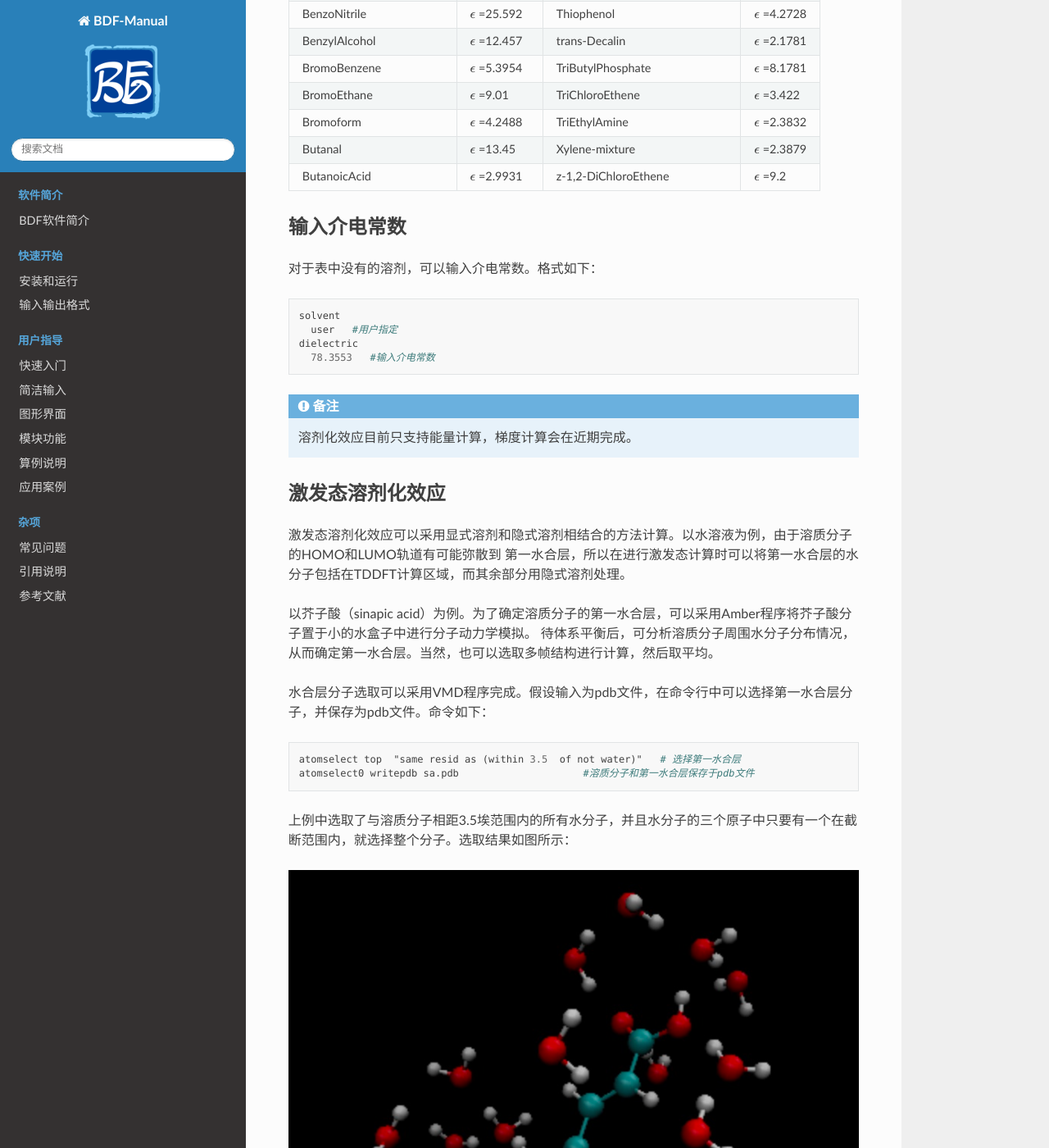
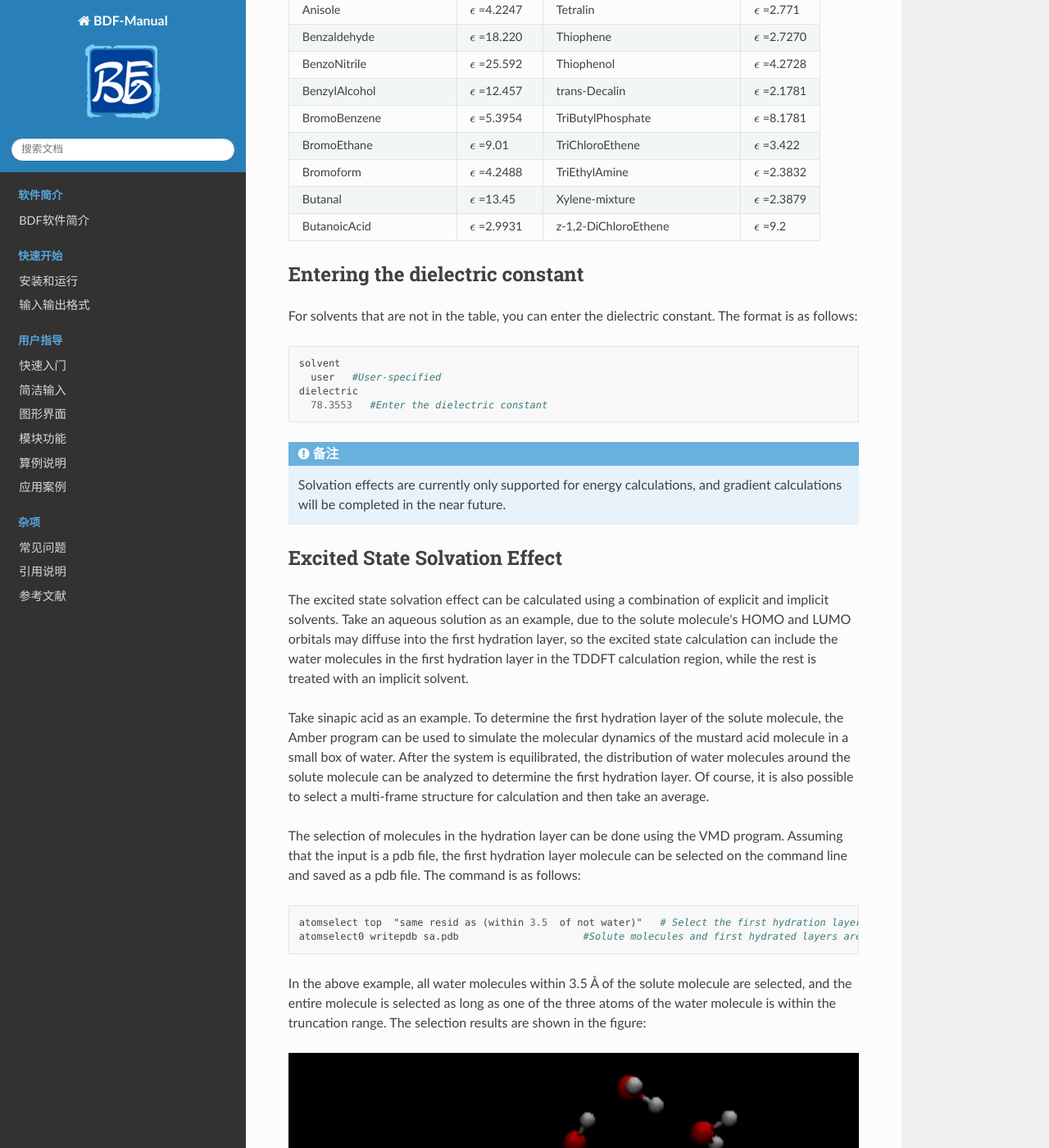
Before and after one commit to BDF-manual-maintenance/BDF-manual-en, a Sphinx documentation site: the page built from source/guide/Solvent-Model.rst, in a window 1280 px wide and 1400 px high, scrolled down 3817 px. Shown: the whole window at 82% size. Built offline with Sphinx 7.4.7 and the Read the Docs theme 2.0.0, drawn with Linux system fonts in a browser that asks for light colours; some of the changed text lies outside the part shown.

Commit message:
Update Solvent-Model.rst

```diff
--- a/source/guide/Solvent-Model.rst
+++ b/source/guide/Solvent-Model.rst
@@ -1,12 +1,13 @@
-溶剂化模型
+Solvation models
 ================================================
 
-溶剂化模型用于计算溶质和溶剂之间的相互作用，一般分为隐式溶剂模型（连续介质模型）和显式溶剂模型两种。 在BDF中，对于连续溶剂模型，我们采用
-ddCOSMO（domain-decomposition COSMO solvation model），对于显示溶剂模型我们采用QM/MM方法，结合pDymamo2.0程序包进行计算。
+Solvation models are used to calculate the interaction between solutes and solvents,
+and are generally divided into two types: implicit solvent models (continuous medium models) and explicit solvent models. In BDF, for the continuous solvent
+model, we use ddCOSMO (domain-decomposition COSMO solvation model), and for the display solvent model we use the QM/MM method in combination with the pDymamo2.0 program package for the calculation.
 
-溶剂化效应计算
+Calculation of solvation effects
 ------------------------------------------------
-BDF目前支持基态溶剂化效应计算，包括HF和DFT方法。以下是甲醛分子溶剂化效应计算的输入文件：
+BDF currently supports the calculation of base-state solvation effects, including HF and DFT methods. The following are the input files for the solventization effect calculation of formaldehyde molecules file:
 
 .. code-block:: bdf
 
@@ -33,14 +34,16 @@ BDF目前支持基态溶剂化效应计算，包括HF和DFT方法。以下是甲
   rks
   dft
     b3lyp
-  solvent   #溶剂化计算开关
-    water    #指定溶剂
+  solvent   #Solvation calculation
+    water    #Specify the solvent
   grid
     medium
   $END
 
-其中，在 ``SCF`` 中加入 ``solvent`` 关键词，表示要进行溶剂化效应计算，紧跟一行可以输入溶剂类型，这里是 ``water`` 。
-BDF中支持的溶剂类型列表如下：
+Where the solvent keyword is added to the ``SCF`` to indicate that a ``solvent`` effect calculation is to be performed, followed by a line where the solvent type, in this
+case ``water`` , can be entered.
+The list of solvent types supported in BDF is as follows:
+
 
 .. table::
 
@@ -139,45 +142,49 @@ BDF中支持的溶剂类型列表如下：
     ButanoicAcid               :math:`{\epsilon}` =2.9931    z-1,2-DiChloroEthene               :math:`{\epsilon}` =9.2
    ========================== ============================= ================================== =============================
 
-输入介电常数
+Entering the dielectric constant
 --------------------------------------------------------
 
-对于表中没有的溶剂，可以输入介电常数。格式如下：
+For solvents that are not in the table, you can enter the dielectric constant. The format is as follows:
 
 .. code-block:: bdf
 
   solvent
-    user   #用户指定
+    user   #User-specified
   dielectric
-    78.3553   #输入介电常数
+    78.3553   #Enter the dielectric constant
 
 
 .. note::
 
-   溶剂化效应目前只支持能量计算，梯度计算会在近期完成。
+   Solvation effects are currently only supported for energy calculations, and gradient calculations will be completed in the near future.
 
 
-激发态溶剂化效应
+Excited State Solvation Effect
 ----------------------------------------------------------
 
-激发态溶剂化效应可以采用显式溶剂和隐式溶剂相结合的方法计算。以水溶液为例，由于溶质分子的HOMO和LUMO轨道有可能弥散到
-第一水合层，所以在进行激发态计算时可以将第一水合层的水分子包括在TDDFT计算区域，而其余部分用隐式溶剂处理。
+The excited state solvation effect can be calculated using a combination of explicit and implicit solvents. Take an aqueous solution as an example, due to
+the solute molecule's HOMO and LUMO orbitals may diffuse into the first hydration layer, so the excited state calculation can include the water molecules in the
+first hydration layer in the TDDFT calculation region, while the rest is treated with an implicit solvent.
 
-以芥子酸（sinapic acid）为例。为了确定溶质分子的第一水合层，可以采用Amber程序将芥子酸分子置于小的水盒子中进行分子动力学模拟。
-待体系平衡后，可分析溶质分子周围水分子分布情况，从而确定第一水合层。当然，也可以选取多帧结构进行计算，然后取平均。
+Take sinapic acid as an example. To determine the first hydration layer of the solute molecule, the Amber program can be used to simulate the molecular dynamics
+of the mustard acid molecule in a small box of water. After the system is equilibrated, the distribution of water molecules around the solute molecule can
+be analyzed to determine the first hydration layer. Of course, it is also possible to select a multi-frame structure for calculation and then take an average.
 
-水合层分子选取可以采用VMD程序完成。假设输入为pdb文件，在命令行中可以选择第一水合层分子，并保存为pdb文件。命令如下：
+The selection of molecules in the hydration layer can be done using the VMD program. Assuming that the input is a pdb file, the first hydration layer molecule
+can be selected on the command line and saved as a pdb file. The command is as follows:
 
 .. code-block:: bdf
 
-  atomselect top  "same resid as (within 3.5  of not water)"   # 选择第一水合层
-  atomselect0 writepdb sa.pdb                     #溶质分子和第一水合层保存于pdb文件
+  atomselect top  "same resid as (within 3.5  of not water)"   # Select the first hydration layer
+  atomselect0 writepdb sa.pdb                     #Solute molecules and first hydrated layers are preserved in pdb files
 
-上例中选取了与溶质分子相距3.5埃范围内的所有水分子，并且水分子的三个原子中只要有一个在截断范围内，就选择整个分子。选取结果如图所示：
+In the above example, all water molecules within 3.5 Å of the solute molecule are selected, and the entire molecule is selected as long as one of the three atoms
+of the water molecule is within the truncation range. The selection results are shown in the figure:
 
 .. figure:: /images/SAtddft.jpg
 
-依据sa.pdb文件中的坐标信息，进行TDDFT计算，输入文件如下：
+Based on the coordinate information in the sa.pdb file, the TDDFT calculation is performed with the following input file：
 
 .. code-block:: bdf
 
```
